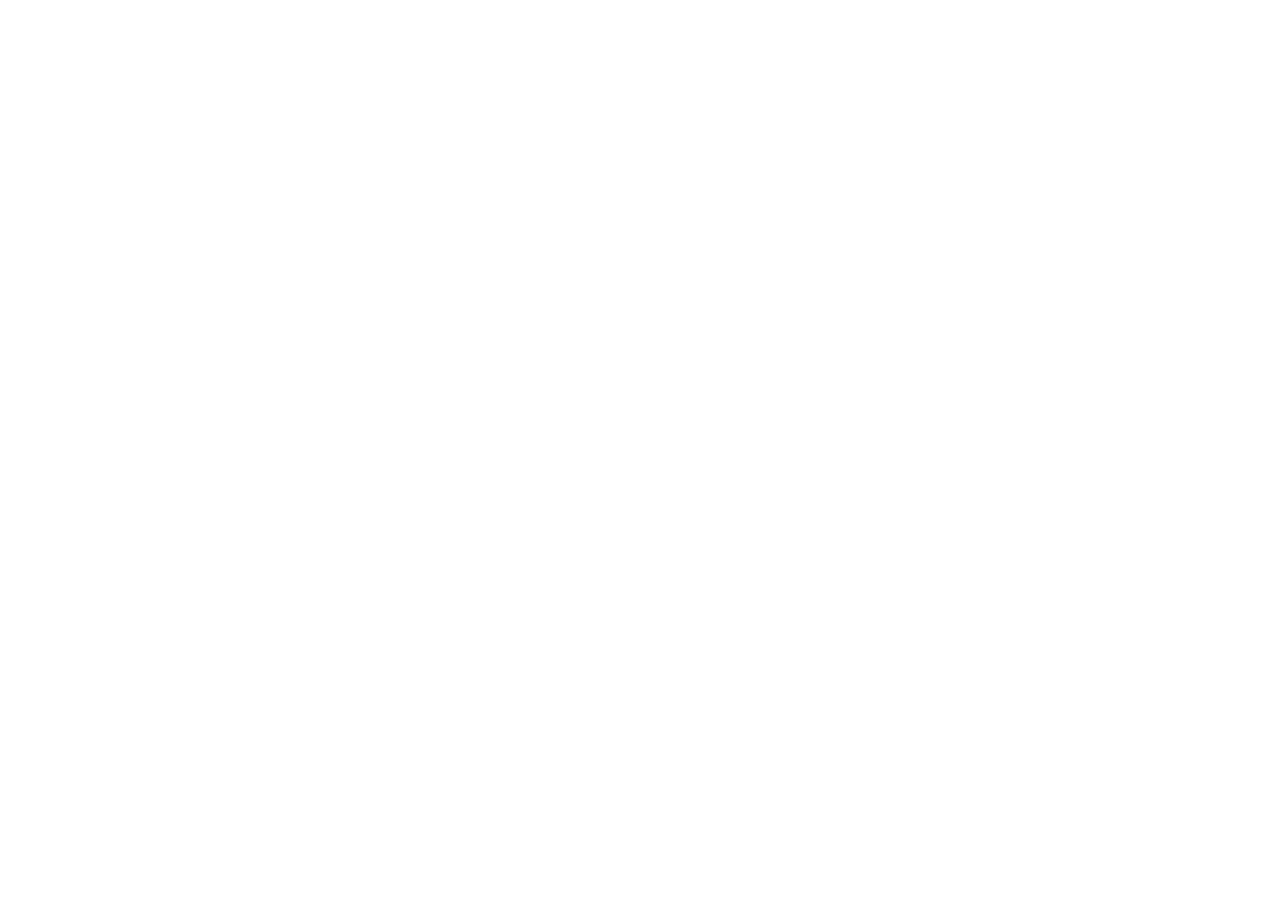
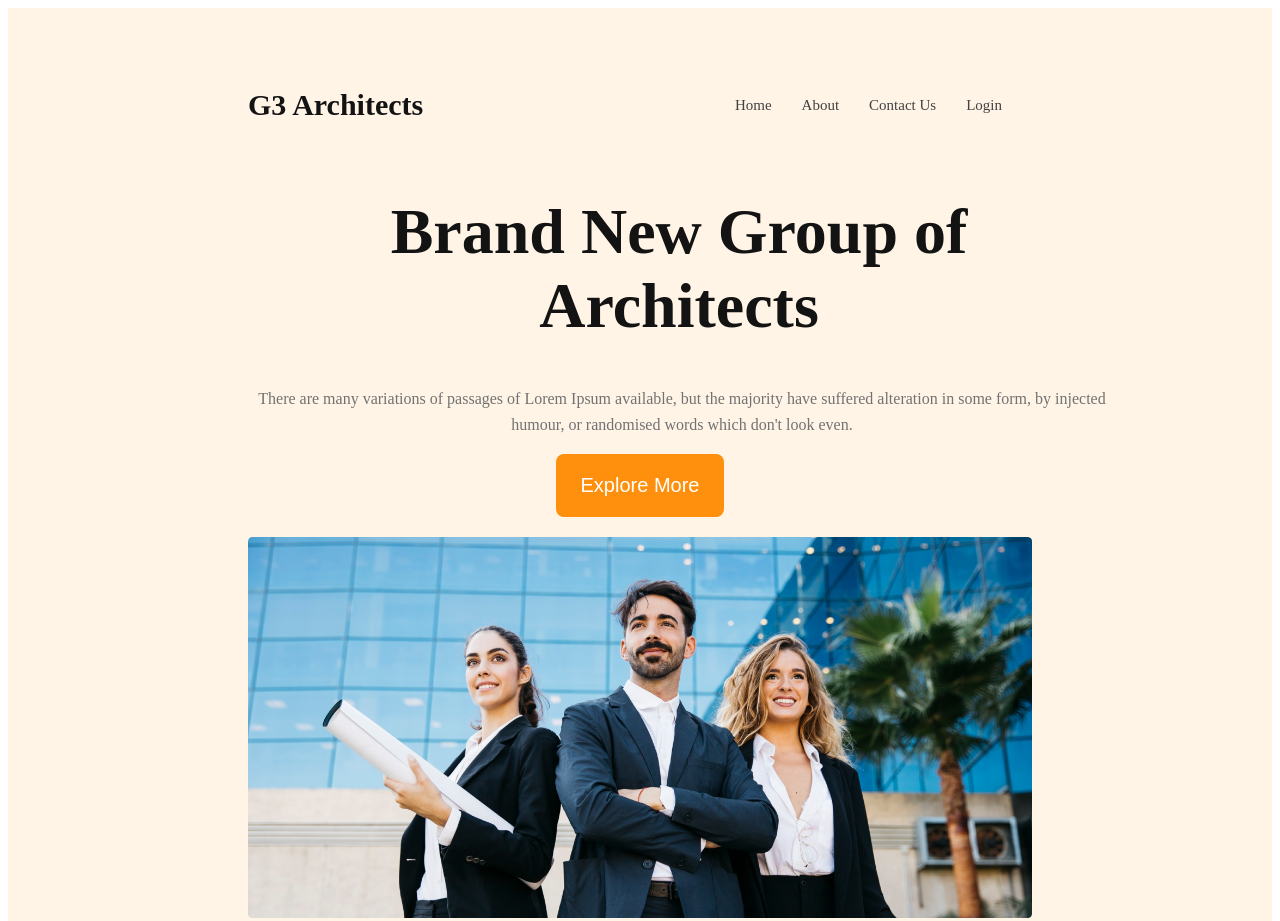
Before and after one commit to Naba-skcn/G3-Architects, a plain HTML site: page index.html in a window 1280 px wide. Shown: the top 921 px of the page. Before the commit the page ends 800 px from the top, so only its background shows below. Drawn offline with Linux system fonts and the light colour scheme.

Commit message:
banner added

```diff
--- a/index.html
+++ b/index.html
@@ -5,8 +5,36 @@
     <meta name="viewport" content="width=device-width, initial-scale=1.0">
     <title>G3-Architects</title>
     <link rel="stylesheet" href="styles/architect.css">
+
 </head>
 <body>
+<header>
+    <nav>
+        <h3 class="nav-title">G3 Architects</h3>
+        <ul>
+            <li><a href=""></a>Home</li>
+            <li><a href=""></a>About</li>
+            <li><a href=""></a>Contact Us</li>
+            <li><a href=""></a>Login</li>
+        </ul>
+    </nav>
+    <div class="banner">
+        <h1 class="banner-title">Brand New Group of Architects</h1>
+       <div class="banner-content">
+        <p class="banner-description">There are many variations of passages of Lorem Ipsum available, but the majority have suffered alteration in some form, by injected humour, or randomised words which don't look even.</p>
+        <button class="btn-primary">Explore More</button>
+       </div>
+        <img src="images/banner.png" alt="">
+    </div>
+
+</header>
+<main>
+
+</main>
+<footer>
+
+</footer>
+
 
 </body>
 </html>
--- a/styles/architect.css
+++ b/styles/architect.css
@@ -0,0 +1,107 @@
+header{
+    background: rgba(255, 144, 14, 0.10);
+    padding: 50px 240px;
+}
+nav{
+    display: flex;
+    justify-content: space-between;
+    align-items: center;
+}
+nav > ul {
+    display: flex;
+}
+nav li {
+list-style: none;
+margin-right: 30px;
+color: var(--Dark-02, #424242);
+text-align: center;
+font-family: Work Sans;
+font-size: 15px;
+font-weight: 500;
+line-height: 26px;
+}
+.nav-title{
+color: var(--Dark-01, #131313);
+text-align: center;
+font-family: Work Sans;
+font-size: 30px;
+font-weight: 700;
+}
+.banner-content{
+    max-width: 800px;
+    text-align: center;
+    margin: 0 auto;
+}
+.banner-title{
+color: var(--Dark-01, #131313);
+text-align: center;
+font-family: Work Sans;
+font-size: 64px;
+font-weight: 700;
+width: 862px;
+}
+.banner-description{
+ color: var(--Dark-03, #727272);
+text-align: center;
+font-family: Work Sans;
+font-size: 16px;
+font-weight: 400;
+line-height: 26px;
+width: 868px;
+
+}
+.btn-primary{
+    border-radius: 8px;
+background: #FF900E;
+padding: 20px 25px;
+color: #FFF;
+font-size: 1.25rem;
+cursor: pointer;
+border: 0;
+}
+.banner img{
+    margin-top: 20px;
+    width: 100%;
+}
+
+/* Responsive styles*/
+@media screen and (max-width: 576px) {
+    header {
+        padding: 20px;
+    }
+    .banner-title {
+        width: auto;
+        height: 250px;
+        margin: 5px 10px -2px;
+    }
+.banner-description{
+    width: auto;
+    height: 200px;
+    margin: 5px 10px -80px;
+}
+
+    nav{
+        flex-direction: column;
+    }
+}
+
+@media screen and (min-width: 576px) and (max-width: 960px) {
+
+    header{
+        padding: 50px;
+    }
+   nav {
+        flex-direction: column;
+    }
+    .banner-title {
+        width: auto;
+        height: 250px;
+        margin: -5px 10px 1px;
+    }
+.banner-description{
+    width: auto;
+    height: 200px;
+    margin: -80px 10px -85px;
+}
+
+}
```
